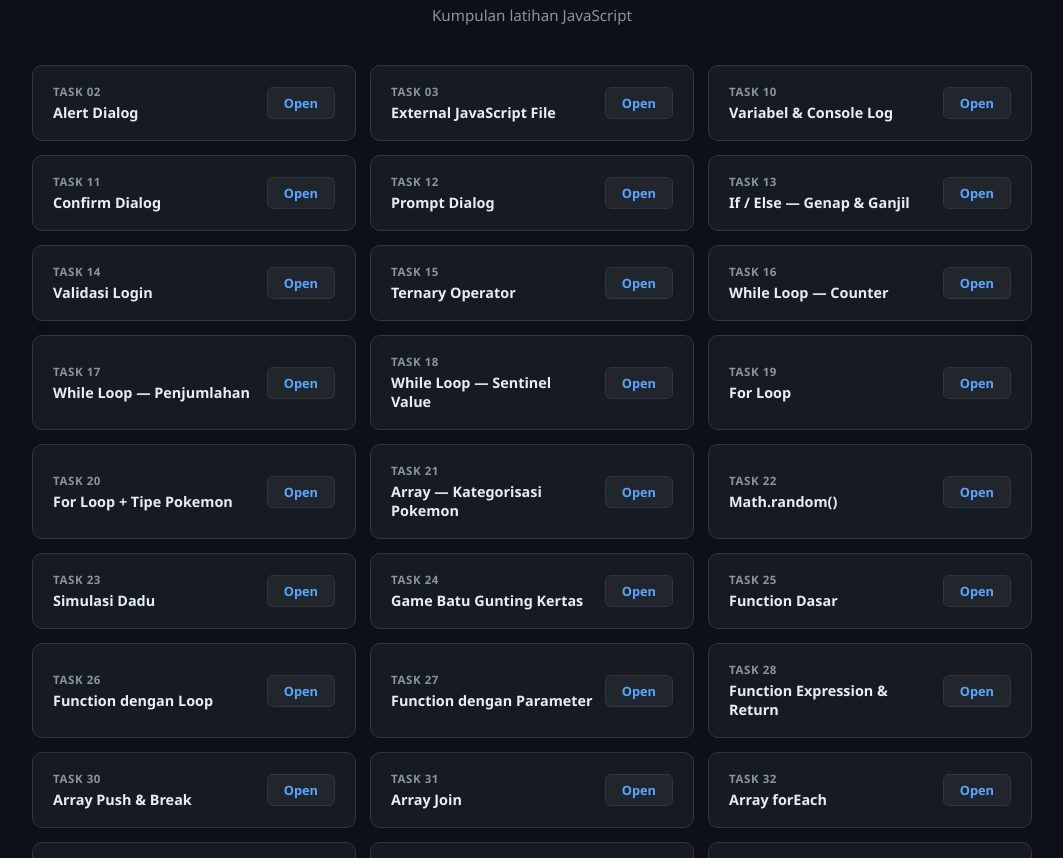
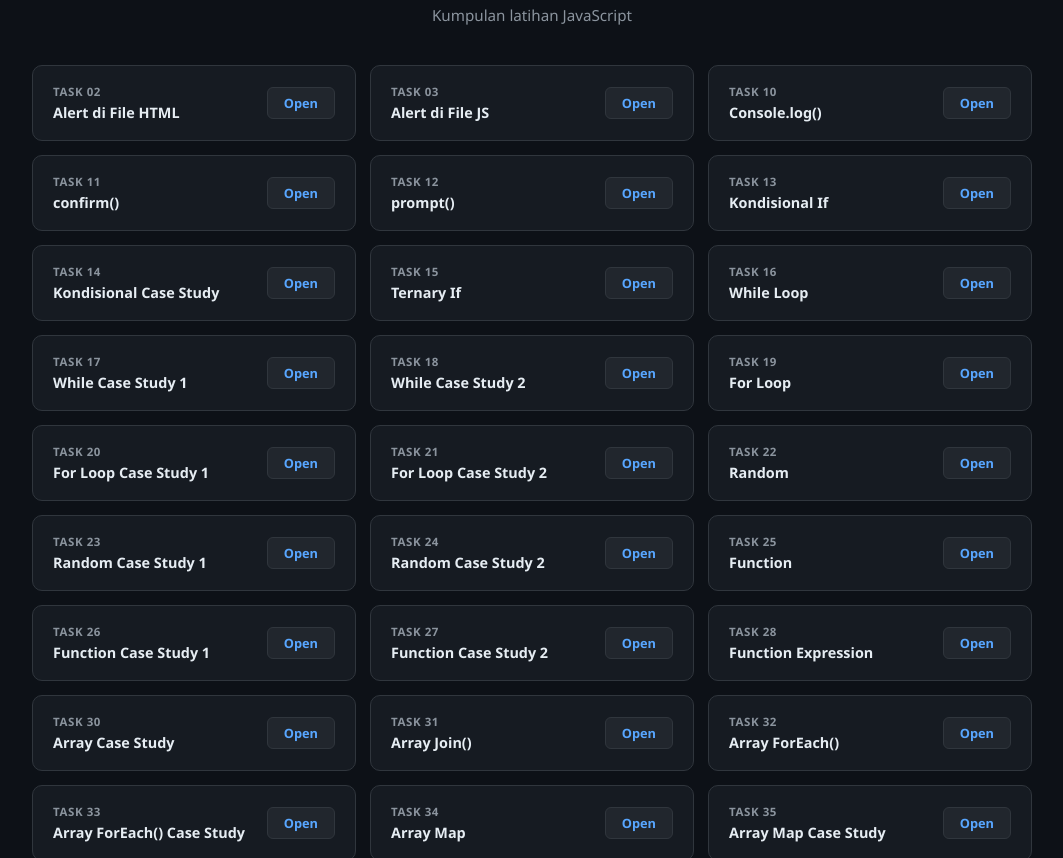
Before and after one commit to LearnAdamC/TugasJvSkrip, a plain HTML site: page index.html in a window 1280 px wide. Shown: the part 86-944 px from the top of the page, without its empty margins (108-1171 px from the left). Drawn offline with Linux system fonts and the light colour scheme.

Commit message:
Update task names from module document

```diff
--- a/index.html
+++ b/index.html
@@ -108,7 +108,7 @@
         <div class="card">
             <div class="card-left">
                 <span class="badge">Task 02</span>
-                <span class="card-title">Alert Dialog</span>
+                <span class="card-title">Alert di File HTML</span>
             </div>
             <a class="btn-open" href="task02.html" target="_blank">Open</a>
         </div>
@@ -116,7 +116,7 @@
         <div class="card">
             <div class="card-left">
                 <span class="badge">Task 03</span>
-                <span class="card-title">External JavaScript File</span>
+                <span class="card-title">Alert di File JS</span>
             </div>
             <a class="btn-open" href="task03.html" target="_blank">Open</a>
         </div>
@@ -124,7 +124,7 @@
         <div class="card">
             <div class="card-left">
                 <span class="badge">Task 10</span>
-                <span class="card-title">Variabel & Console Log</span>
+                <span class="card-title">Console.log()</span>
             </div>
             <a class="btn-open" href="task10.html" target="_blank">Open</a>
         </div>
@@ -132,7 +132,7 @@
         <div class="card">
             <div class="card-left">
                 <span class="badge">Task 11</span>
-                <span class="card-title">Confirm Dialog</span>
+                <span class="card-title">confirm()</span>
             </div>
             <a class="btn-open" href="task11.html" target="_blank">Open</a>
         </div>
@@ -140,7 +140,7 @@
         <div class="card">
             <div class="card-left">
                 <span class="badge">Task 12</span>
-                <span class="card-title">Prompt Dialog</span>
+                <span class="card-title">prompt()</span>
             </div>
             <a class="btn-open" href="task12.html" target="_blank">Open</a>
         </div>
@@ -148,7 +148,7 @@
         <div class="card">
             <div class="card-left">
                 <span class="badge">Task 13</span>
-                <span class="card-title">If / Else — Genap & Ganjil</span>
+                <span class="card-title">Kondisional If</span>
             </div>
             <a class="btn-open" href="task13.html" target="_blank">Open</a>
         </div>
@@ -156,7 +156,7 @@
         <div class="card">
             <div class="card-left">
                 <span class="badge">Task 14</span>
-                <span class="card-title">Validasi Login</span>
+                <span class="card-title">Kondisional Case Study</span>
             </div>
             <a class="btn-open" href="task14.html" target="_blank">Open</a>
         </div>
@@ -164,7 +164,7 @@
         <div class="card">
             <div class="card-left">
                 <span class="badge">Task 15</span>
-                <span class="card-title">Ternary Operator</span>
+                <span class="card-title">Ternary If</span>
             </div>
             <a class="btn-open" href="task15.html" target="_blank">Open</a>
         </div>
@@ -172,7 +172,7 @@
         <div class="card">
             <div class="card-left">
                 <span class="badge">Task 16</span>
-                <span class="card-title">While Loop — Counter</span>
+                <span class="card-title">While Loop</span>
             </div>
             <a class="btn-open" href="task16.html" target="_blank">Open</a>
         </div>
@@ -180,7 +180,7 @@
         <div class="card">
             <div class="card-left">
                 <span class="badge">Task 17</span>
-                <span class="card-title">While Loop — Penjumlahan</span>
+                <span class="card-title">While Case Study 1</span>
             </div>
             <a class="btn-open" href="task17.html" target="_blank">Open</a>
         </div>
@@ -188,7 +188,7 @@
         <div class="card">
             <div class="card-left">
                 <span class="badge">Task 18</span>
-                <span class="card-title">While Loop — Sentinel Value</span>
+                <span class="card-title">While Case Study 2</span>
             </div>
             <a class="btn-open" href="task18.html" target="_blank">Open</a>
         </div>
@@ -204,7 +204,7 @@
         <div class="card">
             <div class="card-left">
                 <span class="badge">Task 20</span>
-                <span class="card-title">For Loop + Tipe Pokemon</span>
+                <span class="card-title">For Loop Case Study 1</span>
             </div>
             <a class="btn-open" href="task20.html" target="_blank">Open</a>
         </div>
@@ -212,7 +212,7 @@
         <div class="card">
             <div class="card-left">
                 <span class="badge">Task 21</span>
-                <span class="card-title">Array — Kategorisasi Pokemon</span>
+                <span class="card-title">For Loop Case Study 2</span>
             </div>
             <a class="btn-open" href="task21.html" target="_blank">Open</a>
         </div>
@@ -220,7 +220,7 @@
         <div class="card">
             <div class="card-left">
                 <span class="badge">Task 22</span>
-                <span class="card-title">Math.random()</span>
+                <span class="card-title">Random</span>
             </div>
             <a class="btn-open" href="task22.html" target="_blank">Open</a>
         </div>
@@ -228,7 +228,7 @@
         <div class="card">
             <div class="card-left">
                 <span class="badge">Task 23</span>
-                <span class="card-title">Simulasi Dadu</span>
+                <span class="card-title">Random Case Study 1</span>
             </div>
             <a class="btn-open" href="task23.html" target="_blank">Open</a>
         </div>
@@ -236,7 +236,7 @@
         <div class="card">
             <div class="card-left">
                 <span class="badge">Task 24</span>
-                <span class="card-title">Game Batu Gunting Kertas</span>
+                <span class="card-title">Random Case Study 2</span>
             </div>
             <a class="btn-open" href="task24.html" target="_blank">Open</a>
         </div>
@@ -244,7 +244,7 @@
         <div class="card">
             <div class="card-left">
                 <span class="badge">Task 25</span>
-                <span class="card-title">Function Dasar</span>
+                <span class="card-title">Function</span>
             </div>
             <a class="btn-open" href="task25.html" target="_blank">Open</a>
         </div>
@@ -252,7 +252,7 @@
         <div class="card">
             <div class="card-left">
                 <span class="badge">Task 26</span>
-                <span class="card-title">Function dengan Loop</span>
+                <span class="card-title">Function Case Study 1</span>
             </div>
             <a class="btn-open" href="task26.html" target="_blank">Open</a>
         </div>
@@ -260,7 +260,7 @@
         <div class="card">
             <div class="card-left">
                 <span class="badge">Task 27</span>
-                <span class="card-title">Function dengan Parameter</span>
+                <span class="card-title">Function Case Study 2</span>
             </div>
             <a class="btn-open" href="task27.html" target="_blank">Open</a>
         </div>
@@ -268,7 +268,7 @@
         <div class="card">
             <div class="card-left">
                 <span class="badge">Task 28</span>
-                <span class="card-title">Function Expression & Return</span>
+                <span class="card-title">Function Expression</span>
             </div>
             <a class="btn-open" href="task28.html" target="_blank">Open</a>
         </div>
@@ -276,7 +276,7 @@
         <div class="card">
             <div class="card-left">
                 <span class="badge">Task 30</span>
-                <span class="card-title">Array Push & Break</span>
+                <span class="card-title">Array Case Study</span>
             </div>
             <a class="btn-open" href="task30.html" target="_blank">Open</a>
         </div>
@@ -284,7 +284,7 @@
         <div class="card">
             <div class="card-left">
                 <span class="badge">Task 31</span>
-                <span class="card-title">Array Join</span>
+                <span class="card-title">Array Join()</span>
             </div>
             <a class="btn-open" href="task31.html" target="_blank">Open</a>
         </div>
@@ -292,7 +292,7 @@
         <div class="card">
             <div class="card-left">
                 <span class="badge">Task 32</span>
-                <span class="card-title">Array forEach</span>
+                <span class="card-title">Array ForEach()</span>
             </div>
             <a class="btn-open" href="task32.html" target="_blank">Open</a>
         </div>
@@ -300,7 +300,7 @@
         <div class="card">
             <div class="card-left">
                 <span class="badge">Task 33</span>
-                <span class="card-title">forEach + Cek Genap/Ganjil</span>
+                <span class="card-title">Array ForEach() Case Study</span>
             </div>
             <a class="btn-open" href="task33.html" target="_blank">Open</a>
         </div>
@@ -308,7 +308,7 @@
         <div class="card">
             <div class="card-left">
                 <span class="badge">Task 34</span>
-                <span class="card-title">Array Map — Kalikan 2</span>
+                <span class="card-title">Array Map</span>
             </div>
             <a class="btn-open" href="task34.html" target="_blank">Open</a>
         </div>
@@ -316,7 +316,7 @@
         <div class="card">
             <div class="card-left">
                 <span class="badge">Task 35</span>
-                <span class="card-title">Array Map dengan Kondisi</span>
+                <span class="card-title">Array Map Case Study</span>
             </div>
             <a class="btn-open" href="task35.html" target="_blank">Open</a>
         </div>
@@ -324,7 +324,7 @@
         <div class="card">
             <div class="card-left">
                 <span class="badge">Task 36</span>
-                <span class="card-title">Object & Array</span>
+                <span class="card-title">JS Object Case Study</span>
             </div>
             <a class="btn-open" href="task36.html" target="_blank">Open</a>
         </div>
@@ -332,7 +332,7 @@
         <div class="card">
             <div class="card-left">
                 <span class="badge">Task 37</span>
-                <span class="card-title">DOM — Input & Tampilkan Nama</span>
+                <span class="card-title">JS DOM Basic</span>
             </div>
             <a class="btn-open" href="task37.html" target="_blank">Open</a>
         </div>
@@ -340,7 +340,7 @@
         <div class="card">
             <div class="card-left">
                 <span class="badge">Task 38</span>
-                <span class="card-title">DOM — Form Registrasi</span>
+                <span class="card-title">JS DOM Case Study</span>
             </div>
             <a class="btn-open" href="task38.html" target="_blank">Open</a>
         </div>
```
